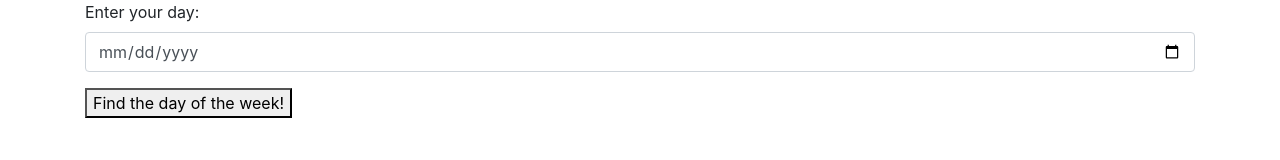
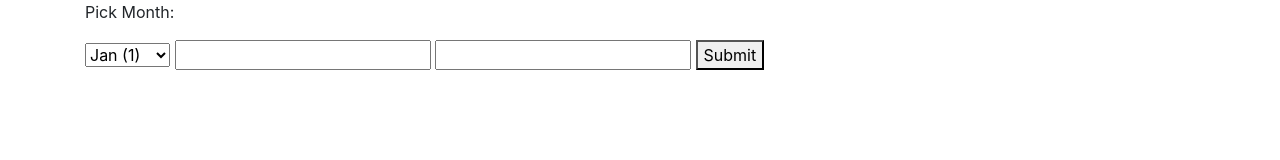
Before and after one commit to jhvozdovich/weekday-calculator, a website built with webpack: page src/index.html in a window 1280 px wide. Built offline with nearby package versions, Linux system fonts and the light colour scheme.

Commit message:
add html for input fields

```diff
--- a/src/index.html
+++ b/src/index.html
@@ -6,14 +6,31 @@
   </head>
   <body>
     <div class="container">
-      <!-- CHANGE INPUT TYPE TO INDIVIDUAL MONTH DAY YEAR -->
-      <form id="date-form">
-        <div class="form-group">
-          <label for="date-input">Enter your day:</label>
-          <input id="date-input" class="form-control" type="date">
-        </div>
-        <button type="submit">Find the day of the week!</button>
-      </form>
+      <p>Pick Month:</p>
+      <form>
+        <select name = "dropdown" id="month-input">
+           <option value = 0>Jan (1)</option>
+           <option value = 1>Feb (2)</option>
+           <option value = 2>Mar (3)</option>
+           <option value = 3>Apr (4)</option>
+           <option value = 4>May (5)</option>
+           <option value = 5>Jun (6)</option>
+           <option value = 6>Jul (7)</option>
+           <option value = 7>Aug (8)</option>
+           <option value = 8>Sep (9)</option>
+           <option value = 9>Oct (10)</option>
+           <option value = 10>Nov (11)</option>
+           <option value = 11>Dec (12)</option>
+        </select>
+        <input type="number" id="day-input" name="day">
+        <input type="number" id="year-input" name="year">
+        <button type="submit">Submit</button>
+
+     </form>
+
+    </div>
+    <div id="results">
+
     </div>
   </body>
 </html>
```
